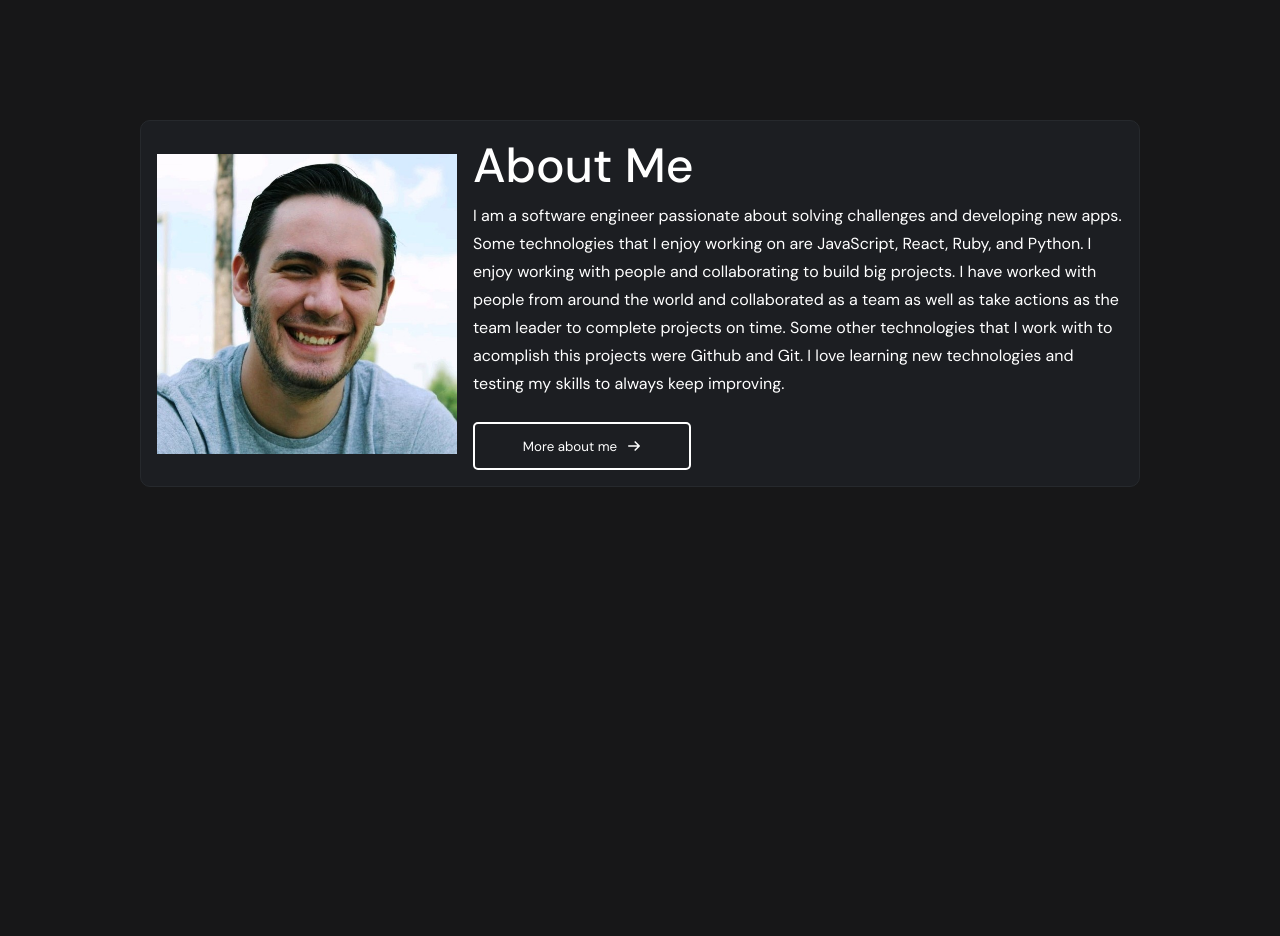
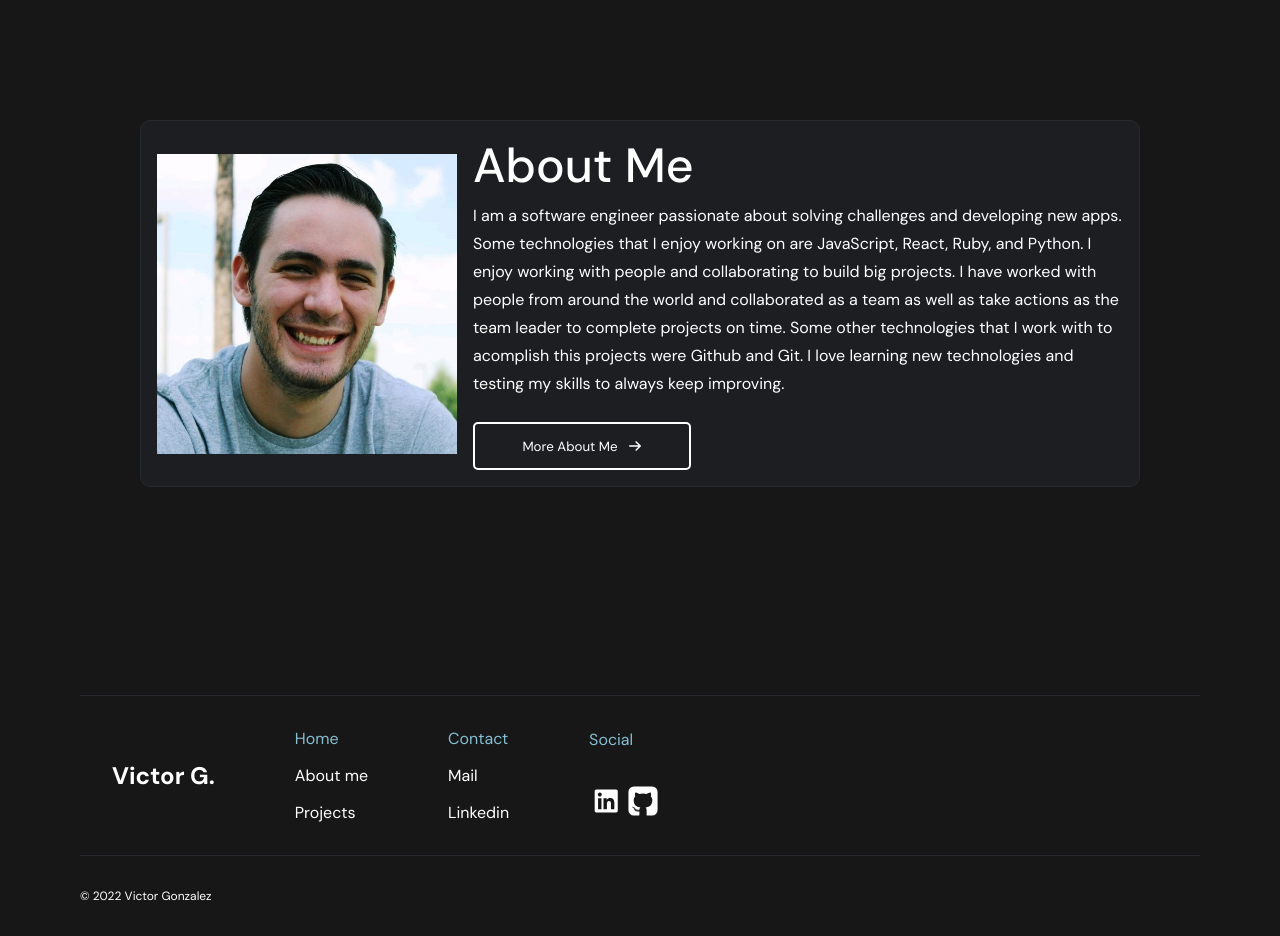
Before and after one commit to Vgonma/Profesional-Portfolio, a React (Vite) app: page / in a window 1280 px wide. Shown: the part 980-1916 px from the top of the page. Before the commit the page ends 1595 px from the top, so only its background shows below. Built offline with nearby package versions, Linux system fonts and the light colour scheme.

Commit message:
Add footer and fixed links

```diff
--- a/src/App.css
+++ b/src/App.css
@@ -16,6 +16,11 @@
   box-sizing: border-box;
   margin: 0;
   padding: 0;
+  scroll-behavior: smooth;
+}
+
+a {
+  text-decoration: none;
 }
 
 .navbar {
@@ -44,6 +49,7 @@
   align-items: center;
   list-style: none;
   gap: 1rem;
+  background-color: var(--bg);
 }
 
 .nav-btn {
@@ -54,7 +60,7 @@
   display: none;
 }
 
-.nav-name, .copyright {
+.nav-name {
   display: none;
 }
 
@@ -176,7 +182,8 @@
   background-color: var(--fillilng);
   padding: 1rem;
   max-width: 1000px;
-
+  align-items: center;
+  justify-content: center;
 }
 
 .about-card-img-container {
@@ -210,6 +217,59 @@
   margin-bottom: 1rem;
 }
 
+.footer-container {
+  padding: 5rem;
+  padding-bottom: 0;
+
+}
+
+.footer {
+  border-top: 1px solid var(--border);
+  border-bottom: 1px solid var(--border);
+  padding: 2rem;
+  display: flex;
+  align-items: center;
+  gap: 5rem;
+}
+
+.footer-subsection {
+  display: grid;
+  grid-auto-flow: row;
+  gap: 1rem;
+}
+
+.footer-subsection > a {
+  text-decoration: none;
+}
+
+.footer-title {
+  font-size: 24px;
+  text-decoration: none;
+  font-weight: 600;
+  line-height: 32px;
+}
+
+.footer-header {
+  color: var(--highlight);
+  text-decoration: none;
+}
+
+.footer-subsection:last-child {
+  grid-template-columns: 1fr;
+  grid-template-rows: 1fr 1fr;
+}
+
+.copyright {
+  font-size: 12px;
+  margin: 2rem 0;
+}
+
+.social-icons-container > a > img{
+  width: 36px;
+  height: 34px;
+}
+
+
 /* ======================== Media queries ======================== */
 @media only screen and (max-width: 767px) {
   .nav-btn {
@@ -238,8 +298,7 @@
     padding: 2px;
   }
 
-  .responsive-nav > .nav-name,
-  .responsive-nav > .copyright {
+  .responsive-nav > .nav-name {
     display: block;
   }
 
@@ -261,18 +320,6 @@
     font-size: 16px;
     border-bottom: 1px solid var(--highlight);
     border-top: 1px solid var(--highlight);
-  }
-
-  .responsive-nav > .copyright {
-    font-size: 12px;
-    border-top: 1px solid var(--border);
-    width: 90%;
-    text-align: center;
-    margin: 16px;
-    padding-top: 10px;
-    margin-top: 10px;
-    position: fixed;
-    bottom: 0;
   }
 
   .nav-close-btn {
@@ -301,6 +348,11 @@
 
   .about-card {
     grid-auto-flow: row;
+    align-items: center;
+  }
+
+  .about-card-img-container {
+    margin: auto;
   }
 
   .about-card-title {
@@ -312,4 +364,9 @@
   .about-card-p {
     line-height: 28px;
   }
+
+  .footer {
+    display: grid;
+    grid-auto-flow: row;
+  }
 }
--- a/src/App.jsx
+++ b/src/App.jsx
@@ -7,6 +7,7 @@ import MainPage from './components/pages/MainPage';
 import AboutPage from './components/pages/AboutPage';
 import ProjectsPage from './components/pages/ProjectsPage';
 import ContactPage from './components/pages/ContactPage';
+import Footer from './components/Footer';
 
 function App() {
   const [count, setCount] = useState(0);
@@ -20,6 +21,7 @@ function App() {
       <Route path="projects" element={<ProjectsPage />} />
       <Route path="contact" element={<ContactPage />} />
     </Routes>
+    <Footer />
     </>
   );
 }
--- a/src/components/AboutMe.jsx
+++ b/src/components/AboutMe.jsx
@@ -1,10 +1,11 @@
 import React from 'react'
+import {Link} from 'react-router-dom'
 import RightArrow from '../assets/icons/arrow-right.svg'
 import Me from '../assets/Vic_smile.jpg'
 
 function AboutMe() {
   return (
-    <div className="about-card-container">
+    <div id="About" className="about-card-container">
       <div className="about-card">
         <div className="about-card-img-container">
           <img className="about-card-me" src={Me} alt="Victor Gonzalez" />
@@ -19,7 +20,7 @@ function AboutMe() {
         I love learning new technologies and testing my skills to always keep improving.
         </p>
         <button className="btn btn--m btn--outline">
-          More about me
+          <Link to="about">More About Me</Link>
           <img className="icon" src={RightArrow} alt="more" />
         </button>
       </section>
--- /dev/null
+++ b/src/components/Footer.jsx
@@ -0,0 +1,42 @@
+import React from 'react'
+import {Link} from 'react-router-dom'
+import LinkedIn from '../assets/logos/Linkedin.svg'
+import GitHub from '../assets/logos/github_icon.svg'
+
+
+function Footer() {
+
+  function scrollTop() {
+    window.scrollTo(0,0);
+  }
+
+  return (
+    <div className="footer-container">
+      <div className="footer">
+        <Link to="/" className="footer-title" onClick={scrollTop}>Victor G.</Link>
+        <div className="footer-subsection">
+          <Link to="/" className="footer-header" onClick={scrollTop}>Home</Link>
+          <a href="#About">About me</a>
+          <a href="#Projects">Projects</a>
+        </div>
+        <div className="footer-subsection">
+          <Link to="contact" className="footer-header" onClick={scrollTop}>Contact</Link>
+          <a href="#">Mail</a>
+          <a href="https://www.linkedin.com/in/victor-gonzalez-massimi/" target="_blank">Linkedin</a>
+        </div>
+        <div className="footer-subsection">
+          <p className="footer-header">Social</p>
+          <div className="social-icons-container">
+            <a href="https://www.linkedin.com/in/victor-gonzalez-massimi/" target="_blank"><img src={LinkedIn} alt="LinkedIn" /></a>
+            <a href="https://github.com/Vgonma" target="_blank"><img src={GitHub} alt="GitHub" /></a>
+          </div>
+        </div>
+      </div>
+      <div className="copyright">
+        <p>© 2022 Victor Gonzalez</p>
+      </div>
+    </div>
+  )
+}
+
+export default Footer
--- a/src/components/Navbar.jsx
+++ b/src/components/Navbar.jsx
@@ -25,7 +25,7 @@ function Navbar() {
         <button className='nav-btn nav-close-btn' onClick={toggleNavbar}>
           <img src={cross} />
         </button>
-        <div className="copyright">© 2023 Victor Gonzalez</div>
+
       </nav>
       <button className='nav-btn' onClick={toggleNavbar}>
         <img src={hamburger} />
--- a/src/components/pages/MainPage.jsx
+++ b/src/components/pages/MainPage.jsx
@@ -6,7 +6,7 @@ import AboutMe from '../AboutMe'
 function MainPage() {
   return (
     <>
-      <article className="hero-container">
+      <article id="Hero" className="hero-container">
         <div className="hero-content">
           <h1 className="hero-title">Hello! I'm <br/>
             <NavLink to="about" className="primary hero-title hero-name"> Victor Gonzalez</NavLink>
```
Also changed, not shown: src/components/ProjectCard.jsx (added, +9 -0 lines), src/assets/logos/Linkedin.svg (renamed from src/assets/logos/Linkendl.svg), src/assets/logos/github_icon.svg (added).
